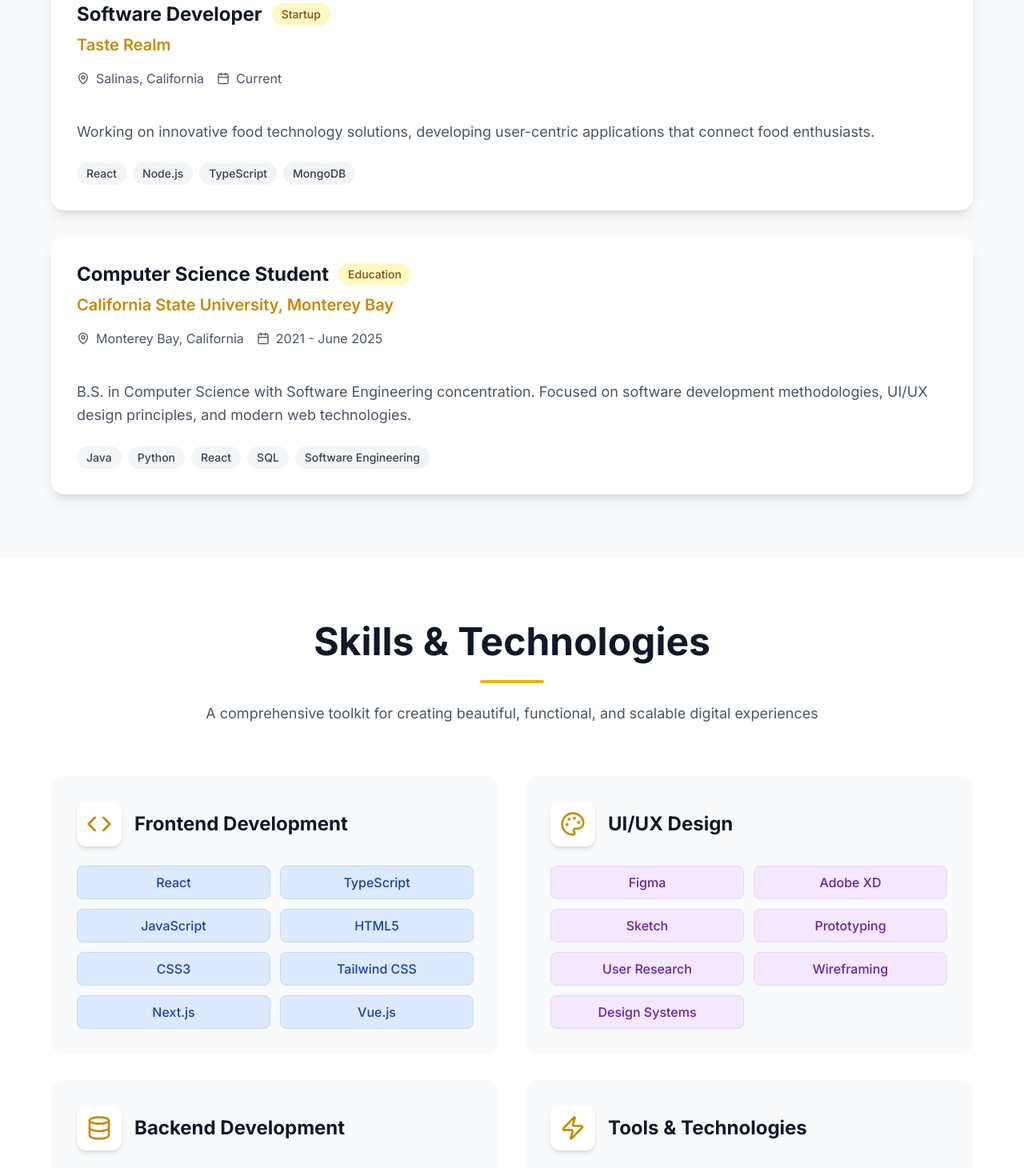
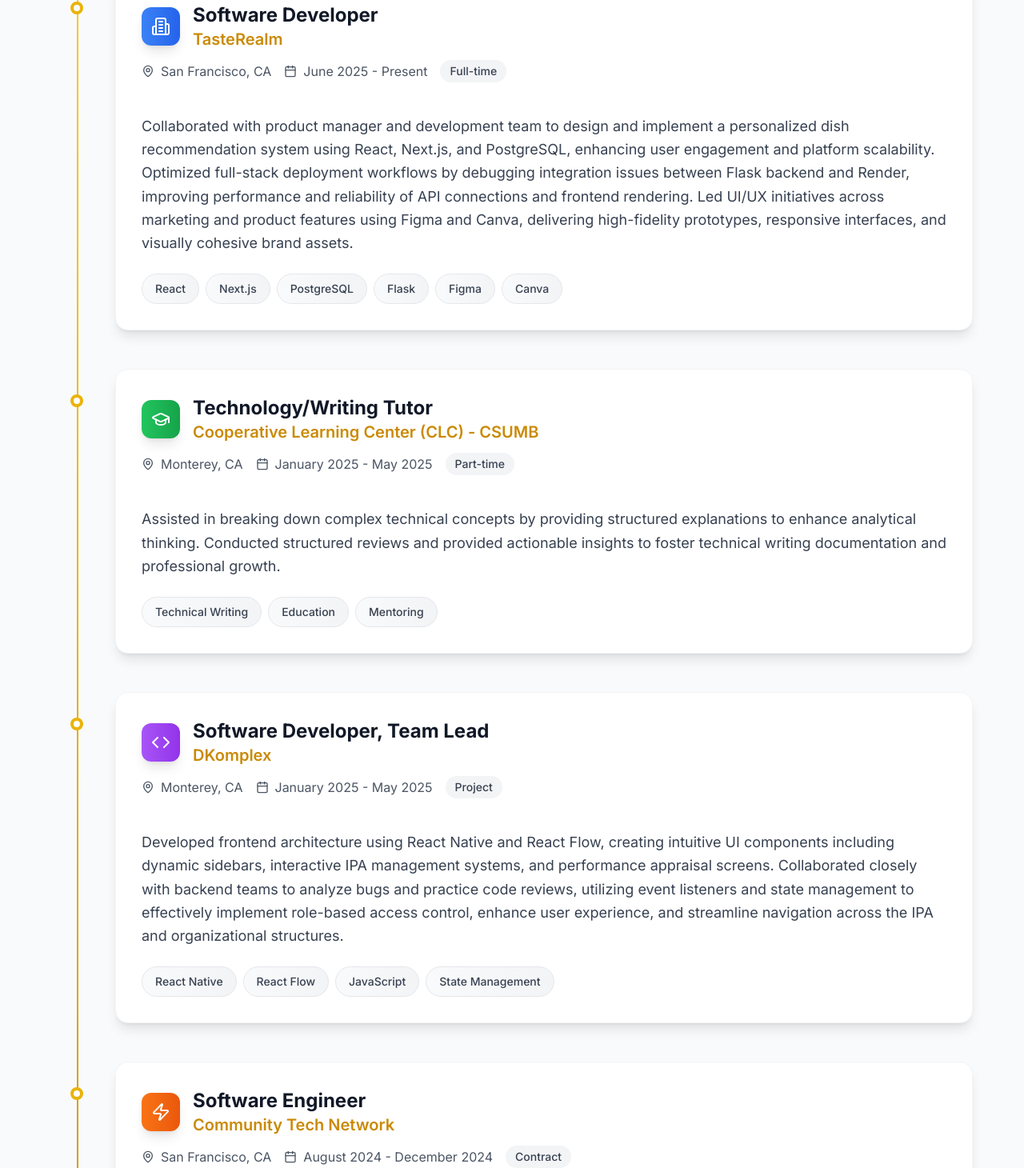
Before and after one commit to gaurichabukswar/gauri-visual-storyteller, a React (Vite) app: page / in a window 1280 px wide. Shown: the part 1704-3164 px from the top of the page at 80% size. Built offline with nearby package versions, Linux system fonts and the light colour scheme.

Commit message:
feat: Enhance experience, skills, and projects sections
Implement timeline format for experience, add icons to skills, and integrate project images. Ensure all content is based on the provided resume.

```diff
--- a/src/components/Experience.tsx
+++ b/src/components/Experience.tsx
@@ -1,25 +1,62 @@
 
-import { MapPin, Calendar } from "lucide-react";
+import { MapPin, Calendar, Building2, GraduationCap, Code, Users, Zap } from "lucide-react";
 
 export const Experience = () => {
   const experiences = [
     {
       title: "Software Developer",
-      company: "Taste Realm",
-      location: "Salinas, California",
-      period: "Current",
-      type: "Startup",
-      description: "Working on innovative food technology solutions, developing user-centric applications that connect food enthusiasts.",
-      technologies: ["React", "Node.js", "TypeScript", "MongoDB"]
+      company: "TasteRealm",
+      location: "San Francisco, CA",
+      period: "June 2025 - Present",
+      type: "Full-time",
+      icon: <Building2 className="w-6 h-6" />,
+      description: "Collaborated with product manager and development team to design and implement a personalized dish recommendation system using React, Next.js, and PostgreSQL, enhancing user engagement and platform scalability. Optimized full-stack deployment workflows by debugging integration issues between Flask backend and Render, improving performance and reliability of API connections and frontend rendering. Led UI/UX initiatives across marketing and product features using Figma and Canva, delivering high-fidelity prototypes, responsive interfaces, and visually cohesive brand assets.",
+      technologies: ["React", "Next.js", "PostgreSQL", "Flask", "Figma", "Canva"],
+      color: "from-blue-500 to-blue-600"
     },
     {
-      title: "Computer Science Student",
-      company: "California State University, Monterey Bay",
-      location: "Monterey Bay, California",
-      period: "2021 - June 2025",
+      title: "Technology/Writing Tutor",
+      company: "Cooperative Learning Center (CLC) - CSUMB",
+      location: "Monterey, CA",
+      period: "January 2025 - May 2025",
+      type: "Part-time",
+      icon: <GraduationCap className="w-6 h-6" />,
+      description: "Assisted in breaking down complex technical concepts by providing structured explanations to enhance analytical thinking. Conducted structured reviews and provided actionable insights to foster technical writing documentation and professional growth.",
+      technologies: ["Technical Writing", "Education", "Mentoring"],
+      color: "from-green-500 to-green-600"
+    },
+    {
+      title: "Software Developer, Team Lead",
+      company: "DKomplex",
+      location: "Monterey, CA",
+      period: "January 2025 - May 2025",
+      type: "Project",
+      icon: <Code className="w-6 h-6" />,
+      description: "Developed frontend architecture using React Native and React Flow, creating intuitive UI components including dynamic sidebars, interactive IPA management systems, and performance appraisal screens. Collaborated closely with backend teams to analyze bugs and practice code reviews, utilizing event listeners and state management to effectively implement role-based access control, enhance user experience, and streamline navigation across the IPA and organizational structures.",
+      technologies: ["React Native", "React Flow", "JavaScript", "State Management"],
+      color: "from-purple-500 to-purple-600"
+    },
+    {
+      title: "Software Engineer",
+      company: "Community Tech Network",
+      location: "San Francisco, CA",
+      period: "August 2024 - December 2024",
+      type: "Contract",
+      icon: <Zap className="w-6 h-6" />,
+      description: "Developed interactive dashboards with Figma and Next.js, optimized UX using real-time data from 50,000+ sessions and built a React Native app reducing development time by 30% while enhancing accessibility. Spearheaded the development of an AI-powered chatbot using Next.js with natural language processing to assist users with dashboard navigation and merchant queries, reducing support tickets by 20%.",
+      technologies: ["Next.js", "React Native", "Figma", "AI/NLP", "Dashboard Development"],
+      color: "from-orange-500 to-orange-600"
+    },
+    {
+      title: "B.S. Computer Science, Software Engineering",
+      company: "California State University Monterey Bay",
+      location: "Monterey Bay, CA",
+      period: "2021 - May 2025",
       type: "Education",
-      description: "B.S. in Computer Science with Software Engineering concentration. Focused on software development methodologies, UI/UX design principles, and modern web technologies.",
-      technologies: ["Java", "Python", "React", "SQL", "Software Engineering"]
+      icon: <GraduationCap className="w-6 h-6" />,
+      description: "Magna Cum Laude Honors - GPA: 3.87. Relevant Courses: Software Design, Operating Systems, Software Engineering, Design and Analysis of Algorithms.",
+      technologies: ["Java", "Python", "Software Engineering", "Algorithms", "Operating Systems"],
+      color: "from-indigo-500 to-indigo-600"
     }
   ];
 
@@ -28,23 +65,37 @@ export const Experience = () => {
       <div className="max-w-6xl mx-auto">
         <div className="text-center mb-16">
           <h2 className="text-4xl lg:text-5xl font-bold text-gray-900 mb-6">
-            Experience
+            Professional Experience
           </h2>
           <div className="w-20 h-1 bg-yellow-500 mx-auto rounded-full"></div>
         </div>
 
-        <div className="space-y-8">
+        <div className="relative">
+          {/* Timeline line */}
+          <div className="absolute left-8 top-0 bottom-0 w-0.5 bg-gradient-to-b from-yellow-400 to-yellow-600 hidden md:block"></div>
+
+          <div className="space-y-12">
             {experiences.map((exp, index) => (
-            <div key={index} className="bg-white rounded-2xl p-8 shadow-lg hover:shadow-xl transition-all duration-300 hover:scale-105">
+              <div
+                key={index}
+                className="relative group"
+              >
+                {/* Timeline dot */}
+                <div className="absolute left-6 top-8 w-4 h-4 bg-white border-4 border-yellow-500 rounded-full z-10 hidden md:block group-hover:border-yellow-600 transition-colors duration-300"></div>
+
+                {/* Experience card */}
+                <div className="md:ml-20 bg-white rounded-2xl p-8 shadow-lg hover:shadow-2xl transition-all duration-500 hover:scale-[1.02] border border-gray-100">
                   <div className="flex flex-col lg:flex-row lg:items-start lg:justify-between mb-6">
                     <div className="flex-1">
-                  <div className="flex items-center gap-3 mb-2">
+                      <div className="flex items-center gap-4 mb-3">
+                        <div className={`p-3 bg-gradient-to-r ${exp.color} text-white rounded-xl shadow-lg`}>
+                          {exp.icon}
+                        </div>
+                        <div>
                           <h3 className="text-2xl font-bold text-gray-900">{exp.title}</h3>
-                    <span className="px-3 py-1 bg-yellow-100 text-yellow-800 text-sm font-medium rounded-full">
-                      {exp.type}
-                    </span>
+                          <h4 className="text-xl font-semibold text-yellow-600">{exp.company}</h4>
                         </div>
-                  <h4 className="text-xl font-semibold text-yellow-600 mb-4">{exp.company}</h4>
+                      </div>
 
                       <div className="flex flex-col sm:flex-row gap-4 mb-4 text-gray-600">
                         <div className="flex items-center gap-2">
@@ -55,11 +106,14 @@ export const Experience = () => {
                           <Calendar size={16} />
                           <span>{exp.period}</span>
                         </div>
+                        <span className="px-3 py-1 bg-gray-100 text-gray-700 text-sm font-medium rounded-full w-fit">
+                          {exp.type}
+                        </span>
                       </div>
                     </div>
                   </div>
 
-              <p className="text-gray-600 text-lg leading-relaxed mb-6">
+                  <p className="text-gray-700 text-lg leading-relaxed mb-6">
                     {exp.description}
                   </p>
 
@@ -67,14 +121,16 @@ export const Experience = () => {
                     {exp.technologies.map((tech, techIndex) => (
                       <span
                         key={techIndex}
-                    className="px-3 py-1 bg-gray-100 text-gray-700 text-sm font-medium rounded-full hover:bg-yellow-100 hover:text-yellow-800 transition-colors duration-300"
+                        className="px-4 py-2 bg-gradient-to-r from-gray-50 to-gray-100 text-gray-700 text-sm font-medium rounded-full hover:from-yellow-50 hover:to-yellow-100 hover:text-yellow-800 transition-all duration-300 border border-gray-200 hover:border-yellow-300"
                       >
                         {tech}
                       </span>
                     ))}
                   </div>
                 </div>
+              </div>
             ))}
+          </div>
         </div>
       </div>
     </section>
--- a/src/components/Projects.tsx
+++ b/src/components/Projects.tsx
@@ -1,6 +1,6 @@
 
 import { Button } from "@/components/ui/button";
-import { ExternalLink, Github, Calendar, Users } from "lucide-react";
+import { ExternalLink, Github, Calendar, Users, BarChart3, Heart, MessageSquare, Bot } from "lucide-react";
 
 export const Projects = () => {
   const projects = [
@@ -10,10 +10,11 @@ export const Projects = () => {
       period: "May 2024 - January 2025",
       description: "Designed an interactive analytics dashboard using Python, SQL, and Tableau to visualize student performance trends based on historical data. Conducted quantitative analysis on large datasets to identify key factors affecting retention and graduation rates, directly impacting student success strategies.",
       technologies: ["Python", "SQL", "Tableau", "Data Analytics", "Statistical Analysis"],
-      image: "/placeholder.svg",
+      image: "https://images.unsplash.com/photo-1551288049-bebda4e38f71?w=800&h=600&fit=crop&crop=center",
       liveUrl: "#",
       githubUrl: "#",
-      featured: true
+      featured: true,
+      icon: <BarChart3 className="w-6 h-6" />
     },
     {
       title: "PawsConnect",
@@ -21,21 +22,23 @@ export const Projects = () => {
       period: "January 2024 - May 2024",
       description: "Effectively developed a social media platform for pet parents by collaborating within a team using SDLC methodology. Designed and implemented an intuitive user interface for the application, focusing on user experience and community building features.",
       technologies: ["React", "Node.js", "MongoDB", "Express", "Socket.io", "Tailwind CSS"],
-      image: "/placeholder.svg",
+      image: "https://images.unsplash.com/photo-1601758228041-f3b2795255f1?w=800&h=600&fit=crop&crop=center",
       liveUrl: "#",
       githubUrl: "#",
-      featured: true
+      featured: true,
+      icon: <Heart className="w-6 h-6" />
     },
     {
-      title: "Task Management System",
-      subtitle: "Collaborative Project Management Tool",
-      period: "September 2023 - December 2023",
-      description: "Built a comprehensive task management application with real-time collaboration features, user authentication, and project tracking capabilities. Implemented agile development practices and modern web technologies.",
-      technologies: ["Vue.js", "Firebase", "TypeScript", "Vuex", "CSS3"],
-      image: "/placeholder.svg",
+      title: "AI-Powered Customer Service Chatbot",
+      subtitle: "Enhancing User Support Through Advanced Automation",
+      period: "August 2024 - November 2024",
+      description: "Developed an intelligent chatbot using OpenAI's API, React, and Node.js to automate customer service interactions and reduce response times, while implementing advanced natural language processing capabilities for 92% accurate context-aware responses. Achieved 65% reduction in basic customer service queries handled by human agents through automated responses.",
+      technologies: ["OpenAI API", "React", "Node.js", "Natural Language Processing"],
+      image: "https://images.unsplash.com/photo-1677442136019-21780ecad995?w=800&h=600&fit=crop&crop=center",
       liveUrl: "#",
       githubUrl: "#",
-      featured: false
+      featured: false,
+      icon: <Bot className="w-6 h-6" />
     }
   ];
 
@@ -54,18 +57,24 @@ export const Projects = () => {
 
         <div className="space-y-12">
           {projects.map((project, index) => (
-            <div key={index} className={`bg-white rounded-3xl overflow-hidden shadow-lg hover:shadow-2xl transition-all duration-500 ${project.featured ? 'border-2 border-yellow-200' : ''}`}>
+            <div key={index} className={`group bg-white rounded-3xl overflow-hidden shadow-xl hover:shadow-2xl transition-all duration-700 hover:scale-[1.02] ${project.featured ? 'ring-2 ring-yellow-200 ring-opacity-50' : ''}`}>
               <div className="grid lg:grid-cols-2 gap-0">
                 {/* Project Image */}
-                <div className="relative h-64 lg:h-full bg-gradient-to-br from-yellow-100 to-yellow-200 flex items-center justify-center">
-                  <div className="text-yellow-600 text-6xl font-bold opacity-20">
-                    {project.title.substring(0, 2)}
-                  </div>
+                <div className="relative h-64 lg:h-full overflow-hidden">
+                  <img
+                    src={project.image}
+                    alt={project.title}
+                    className="w-full h-full object-cover group-hover:scale-110 transition-transform duration-700"
+                  />
+                  <div className="absolute inset-0 bg-gradient-to-br from-black/20 to-transparent"></div>
                   {project.featured && (
-                    <div className="absolute top-4 left-4 bg-yellow-500 text-white px-3 py-1 rounded-full text-sm font-medium">
+                    <div className="absolute top-4 left-4 bg-yellow-500 text-white px-4 py-2 rounded-full text-sm font-medium shadow-lg">
                       Featured
                     </div>
                   )}
+                  <div className="absolute bottom-4 left-4 bg-white/90 backdrop-blur-sm p-3 rounded-full">
+                    {project.icon}
+                  </div>
                 </div>
 
                 {/* Project Content */}
@@ -93,11 +102,11 @@ export const Projects = () => {
                   </p>
 
                   <div className="mb-8">
-                    <div className="flex flex-wrap gap-2">
+                    <div className="flex flex-wrap gap-3">
                       {project.technologies.map((tech, techIndex) => (
                         <span
                           key={techIndex}
-                          className="px-3 py-1 bg-gray-100 text-gray-700 text-sm font-medium rounded-full hover:bg-yellow-100 hover:text-yellow-800 transition-colors duration-300"
+                          className="px-4 py-2 bg-gradient-to-r from-gray-50 to-gray-100 text-gray-700 text-sm font-medium rounded-full hover:from-yellow-50 hover:to-yellow-100 hover:text-yellow-800 transition-all duration-300 border border-gray-200 hover:border-yellow-300"
                         >
                           {tech}
                         </span>
@@ -107,14 +116,14 @@ export const Projects = () => {
 
                   <div className="flex gap-4">
                     <Button
-                      className="bg-yellow-500 hover:bg-yellow-600 text-white flex items-center gap-2 px-6 py-3 rounded-full transition-all duration-300 hover:scale-105"
+                      className="bg-yellow-500 hover:bg-yellow-600 text-white flex items-center gap-2 px-6 py-3 rounded-full transition-all duration-300 hover:scale-105 shadow-lg"
                     >
                       <ExternalLink size={18} />
                       View Project
                     </Button>
                     <Button
                       variant="outline"
-                      className="border-2 border-gray-300 text-gray-700 flex items-center gap-2 px-6 py-3 rounded-full hover:border-yellow-500 hover:text-yellow-600 transition-all duration-300"
+                      className="border-2 border-gray-300 text-gray-700 flex items-center gap-2 px-6 py-3 rounded-full hover:border-yellow-500 hover:text-yellow-600 transition-all duration-300 hover:scale-105"
                     >
                       <Github size={18} />
                       Source Code
@@ -130,7 +139,7 @@ export const Projects = () => {
           <Button
             variant="outline"
             size="lg"
-            className="border-2 border-yellow-500 text-yellow-600 px-8 py-3 rounded-full hover:bg-yellow-500 hover:text-white transition-all duration-300 hover:scale-105"
+            className="border-2 border-yellow-500 text-yellow-600 px-8 py-3 rounded-full hover:bg-yellow-500 hover:text-white transition-all duration-300 hover:scale-105 shadow-lg"
           >
             View All Projects
           </Button>
--- a/src/components/Skills.tsx
+++ b/src/components/Skills.tsx
@@ -1,40 +1,53 @@
 
-import { Code, Palette, Database, Globe, Smartphone, Zap } from "lucide-react";
+import { Code, Palette, Database, Globe, Smartphone, Zap, Terminal, Layers, GitBranch, Monitor, Figma, Chrome } from "lucide-react";
 
 export const Skills = () => {
   const skillCategories = [
     {
-      title: "Frontend Development",
+      title: "Programming Languages",
       icon: <Code className="w-8 h-8" />,
-      skills: ["React", "TypeScript", "JavaScript", "HTML5", "CSS3", "Tailwind CSS", "Next.js", "Vue.js"],
-      color: "blue"
+      skills: [
+        { name: "Java", icon: <Terminal className="w-5 h-5" /> },
+        { name: "Python", icon: <Terminal className="w-5 h-5" /> },
+        { name: "JavaScript", icon: <Globe className="w-5 h-5" /> },
+        { name: "C++", icon: <Terminal className="w-5 h-5" /> },
+        { name: "React Native", icon: <Smartphone className="w-5 h-5" /> }
+      ],
+      color: "blue",
+      gradient: "from-blue-500 to-blue-600"
     },
     {
-      title: "UI/UX Design",
-      icon: <Palette className="w-8 h-8" />,
-      skills: ["Figma", "Adobe XD", "Sketch", "Prototyping", "User Research", "Wireframing", "Design Systems"],
-      color: "purple"
+      title: "Databases and Backend Frameworks",
+      icon: <Database className="w-8 h-8" />,
+      skills: [
+        { name: "MongoDB", icon: <Database className="w-5 h-5" /> },
+        { name: "MySQL", icon: <Database className="w-5 h-5" /> },
+        { name: "Tableau", icon: <Monitor className="w-5 h-5" /> },
+        { name: "RStudio", icon: <Terminal className="w-5 h-5" /> }
+      ],
+      color: "green",
+      gradient: "from-green-500 to-green-600"
     },
     {
-      title: "Backend Development",
-      icon: <Database className="w-8 h-8" />,
-      skills: ["Node.js", "Python", "Java", "MongoDB", "PostgreSQL", "MySQL", "REST APIs", "GraphQL"],
-      color: "green"
-    },
-    {
-      title: "Tools & Technologies",
+      title: "Development Tools",
       icon: <Zap className="w-8 h-8" />,
-      skills: ["Git", "Docker", "AWS", "Firebase", "Vercel", "Webpack", "Vite", "Testing"],
-      color: "yellow"
+      skills: [
+        { name: "Git", icon: <GitBranch className="w-5 h-5" /> },
+        { name: "GitHub", icon: <GitBranch className="w-5 h-5" /> },
+        { name: "VS Code", icon: <Terminal className="w-5 h-5" /> },
+        { name: "Google Colab", icon: <Chrome className="w-5 h-5" /> },
+        { name: "Slack", icon: <Monitor className="w-5 h-5" /> }
+      ],
+      color: "purple",
+      gradient: "from-purple-500 to-purple-600"
     }
   ];
 
   const getColorClasses = (color: string) => {
     const colors = {
-      blue: "bg-blue-100 text-blue-800 border-blue-200",
-      purple: "bg-purple-100 text-purple-800 border-purple-200",
-      green: "bg-green-100 text-green-800 border-green-200",
-      yellow: "bg-yellow-100 text-yellow-800 border-yellow-200"
+      blue: "bg-blue-50 text-blue-800 border-blue-200 hover:bg-blue-100",
+      purple: "bg-purple-50 text-purple-800 border-purple-200 hover:bg-purple-100",
+      green: "bg-green-50 text-green-800 border-green-200 hover:bg-green-100"
     };
     return colors[color as keyof typeof colors] || colors.blue;
   };
@@ -52,28 +65,52 @@ export const Skills = () => {
           </p>
         </div>
 
-        <div className="grid md:grid-cols-2 gap-8">
+        <div className="grid lg:grid-cols-3 gap-8">
           {skillCategories.map((category, index) => (
-            <div key={index} className="bg-gray-50 rounded-2xl p-8 hover:shadow-lg transition-all duration-300 hover:scale-105">
-              <div className="flex items-center gap-4 mb-6">
-                <div className="p-3 bg-white rounded-xl shadow-md text-yellow-600">
+            <div key={index} className="group">
+              <div className="bg-white rounded-2xl p-8 shadow-xl hover:shadow-2xl transition-all duration-500 hover:scale-105 border border-gray-100">
+                <div className="flex items-center gap-4 mb-8">
+                  <div className={`p-4 bg-gradient-to-r ${category.gradient} text-white rounded-2xl shadow-lg group-hover:scale-110 transition-transform duration-300`}>
                     {category.icon}
                   </div>
                   <h3 className="text-2xl font-bold text-gray-900">{category.title}</h3>
                 </div>
 
-              <div className="grid grid-cols-2 gap-3">
+                <div className="space-y-4">
                   {category.skills.map((skill, skillIndex) => (
                     <div
                       key={skillIndex}
-                    className={`px-4 py-2 rounded-lg border text-center font-medium transition-all duration-300 hover:scale-105 ${getColorClasses(category.color)}`}
+                      className={`flex items-center gap-4 px-4 py-3 rounded-xl border transition-all duration-300 hover:scale-105 ${getColorClasses(category.color)}`}
                     >
-                    {skill}
+                      <div className="text-gray-600">
+                        {skill.icon}
+                      </div>
+                      <span className="font-medium text-gray-800">{skill.name}</span>
                     </div>
                   ))}
                 </div>
               </div>
+            </div>
           ))}
+        </div>
+
+        {/* Certifications Section */}
+        <div className="mt-16">
+          <h3 className="text-3xl font-bold text-gray-900 text-center mb-8">Certifications</h3>
+          <div className="grid md:grid-cols-3 gap-6 max-w-4xl mx-auto">
+            <div className="bg-gradient-to-r from-yellow-50 to-yellow-100 p-6 rounded-2xl border border-yellow-200 hover:shadow-lg transition-all duration-300">
+              <h4 className="font-bold text-gray-900 mb-2">CRLA Level I, II</h4>
+              <p className="text-gray-600 text-sm">May 2024</p>
+            </div>
+            <div className="bg-gradient-to-r from-yellow-50 to-yellow-100 p-6 rounded-2xl border border-yellow-200 hover:shadow-lg transition-all duration-300">
+              <h4 className="font-bold text-gray-900 mb-2">Text Mining and Modelling using Python</h4>
+              <p className="text-gray-600 text-sm">NPTEL, August 2023</p>
+            </div>
+            <div className="bg-gradient-to-r from-yellow-50 to-yellow-100 p-6 rounded-2xl border border-yellow-200 hover:shadow-lg transition-all duration-300">
+              <h4 className="font-bold text-gray-900 mb-2">Diploma in Computer Networks</h4>
+              <p className="text-gray-600 text-sm">Alison, March 2022</p>
+            </div>
+          </div>
         </div>
       </div>
     </section>
```
Lines whose indentation alone changed are shown as unchanged.
